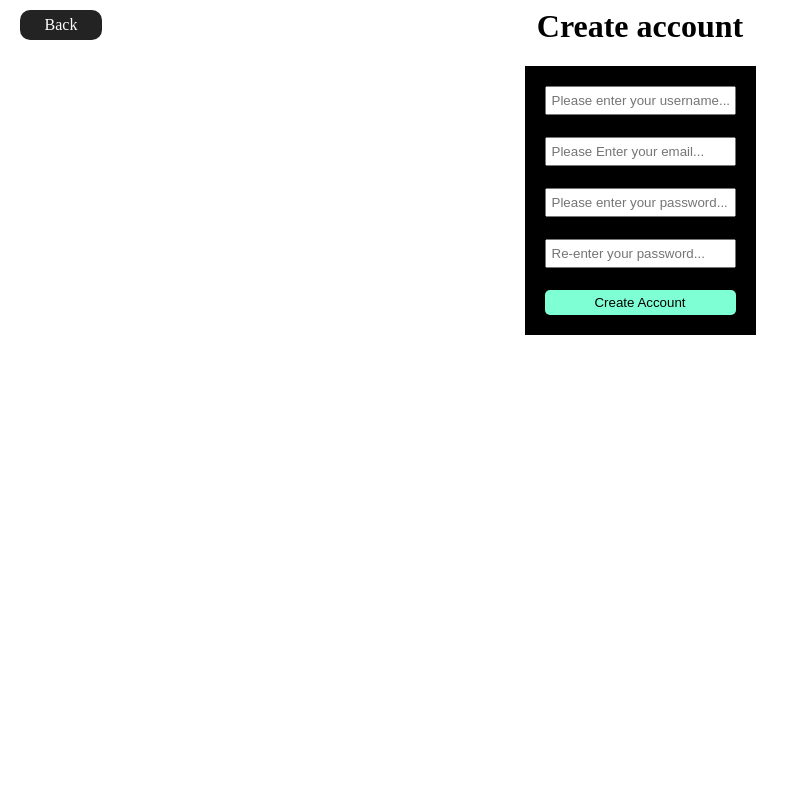
After one commit to CodingWithCraig/Master-Auth, a Django app: page /signup in a window 1280 px wide. The commit adds this page. Shown: the whole page, without its empty margins (0-799 px from the left). Run offline with Django 5.2, Linux system fonts and the light colour scheme.

Commit message:
made signup page necessary adjustments mad eto improve program

```diff
--- a/ma_project/ma_app/urls.py
+++ b/ma_project/ma_app/urls.py
@@ -4,4 +4,5 @@ from . import views
 urlpatterns= [
     path('', views.home, name='home'),
     path('selection', views.selection, name='selection'),
+    path('signup', views.signup, name='signup'),
 ]
--- a/ma_project/ma_app/views.py
+++ b/ma_project/ma_app/views.py
@@ -1,4 +1,8 @@
-from django.shortcuts import render
+from django.shortcuts import render, redirect
+from django.contrib.auth.models import User, auth
+from django.contrib import messages
+from django.core.validators import validate_email
+from django.core.exceptions import ValidationError
 
 # Create your views here.
 
@@ -8,3 +12,46 @@ def home(request):
 
 def selection(request):
     return render(request, 'selection.html')
+
+def signup(request):
+    if request.method == 'POST':
+        username = request.POST.get('username')
+        email = request.POST.get('email')
+        password = request.POST.get('password')
+        password2 = request.POST.get('password2')
+
+        if password == password2:
+            if User.objects.filter(username=username).exists():
+                messages.info(request, 'username already exists')
+                return redirect('signup')
+            elif ' ' in username:
+                messages.info(request, 'username cannot contain spaces')
+                return redirect('signup')
+            elif User.objects.filter(email=email).exists():
+                messages.info(request, 'email already used')
+                return redirect('signup')
+            elif password is None:
+                messages.info(request, 'Please enter password')
+                return redirect('signup')
+            elif ' ' in password:
+                messages.info(request, 'Password cannot contain spaces')
+                return redirect('signup')
+            elif len(password) < 4 or len(password) > 15:
+                messages.info(request, 'password must be more than 4 charcters and less than 15 characters')
+                return redirect('signup')
+            else:
+
+               try:
+                validate_email(email)
+               except ValidationError:
+                messages.error(request, 'Invalid email used, try again...')
+                return redirect('signup')
+
+               user = User.objects.create_user(username=username, email=email, password=password)
+               user.save()
+               messages.info(request, 'user created successfully. Check in your django admin dashboard.')
+               return redirect('signup')
+        else:
+            messages.info(request, 'Invalid password')
+            return redirect('signup')
+    return render(request, 'signup.html')
--- a/ma_project/ma_project/settings.py
+++ b/ma_project/ma_project/settings.py
@@ -38,6 +38,7 @@ INSTALLED_APPS = [
     'django.contrib.sessions',
     'django.contrib.messages',
     'django.contrib.staticfiles',
+    'ma_app'
 ]
 
 MIDDLEWARE = [
--- /dev/null
+++ b/ma_project/static/index.css
@@ -0,0 +1,17 @@
+    .backBtn {
+        background-color: rgba(0, 0, 0, 0.863);
+        color: white;
+        position: absolute;
+        top: 10px;
+        left: 20px;
+        width: 70px;
+        text-align: center;
+        padding: 6px;
+        border-radius: 10px;
+        text-decoration: none;
+        transition: all 0.3s ease-in-out;
+    }
+    .backBtn:hover {
+        background-color: rgb(220, 239, 255);
+        color: black;
+    }
--- /dev/null
+++ b/ma_project/templates/signup.html
@@ -0,0 +1,62 @@
+{% load static %}
+<link rel="stylesheet" href="{% static 'index.css' %}">
+
+<style>
+    :root {
+        display: flex;
+        flex-direction: column;
+        justify-content: center;
+        width: 100%;
+        height: 100vh;
+    }
+    h1, h3 {
+        text-align: center;
+    }
+    h3 {
+        color: red;
+        font-weight: normal;
+    }
+    form {
+        background-color: black;
+        width: fit-content;
+        margin: 10px auto;
+        padding: 20px;
+        display: flex;
+        flex-direction: column;
+        gap: 2px;
+    }
+    form input {
+        padding: 5px;
+        color: black;
+    }
+    form input[type='submit'] {
+        background-color: aquamarine;
+        border-radius: 5px;
+        border: none;
+    }
+    form input[type='submit']:hover {
+        background-color: aliceblue;
+    }
+
+</style>
+
+<a href="selection" class="backBtn">Back</a>
+
+
+<h1>
+    Create account
+</h1>
+
+{% for message in messages %}
+<h3>{{message}}</h3>
+{% endfor %}
+
+<form method="POST" action="signup">
+    {% csrf_token %}
+    <input type="username" name="username" placeholder="Please enter your username..."/> <br/>
+    <input type="email" name="email" placeholder="Please Enter your email..."/> <br>
+    <input type="password" name="password" placeholder="Please enter your password..."/> <br/>
+    <input type="password2" name="password2" placeholder="Re-enter your password..."/> <br/>
+    <input type="submit" value="Create Account"/>
+
+</form>
```
Also changed, not shown: ma_project/templates/selection.html (+5 -18 lines).
